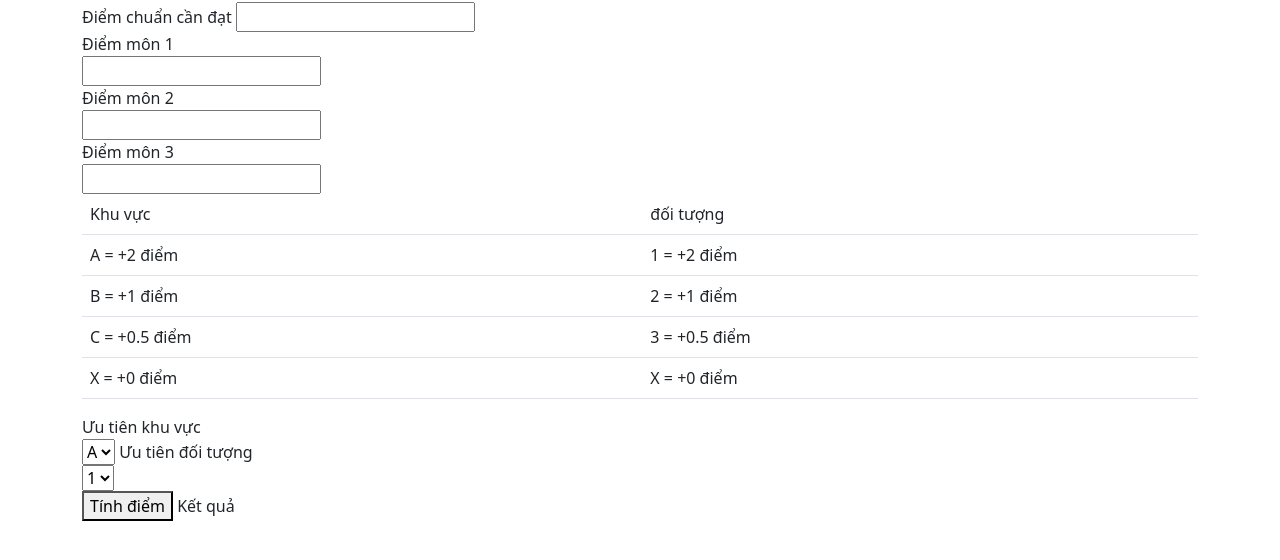
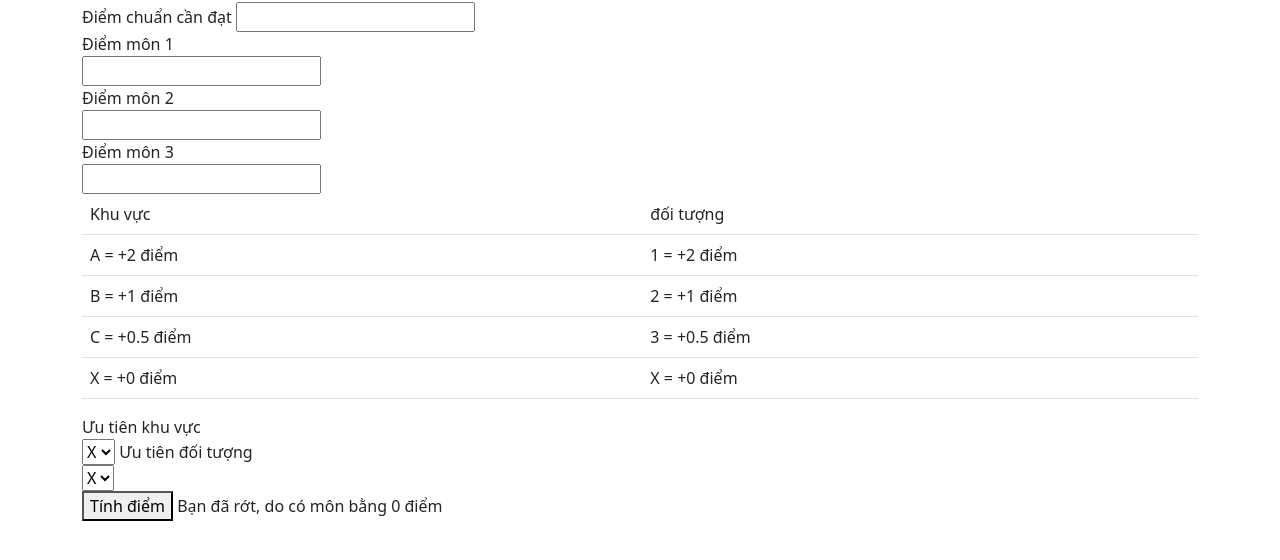
Before and after one commit to DannieFish/BC57_JS_buoi_5, a plain HTML site: page index.html in a window 1280 px wide. Both pictures are taken after a click on the button "Tính điểm". Shown: the part 54-614 px from the top of the page. Drawn offline with nearby package versions, Linux system fonts and the light colour scheme.

Commit message:
'finished_student_score'

```diff
--- a/index.html
+++ b/index.html
@@ -59,18 +59,20 @@
             <div class="col-2">
 
                 <select name="area" id="area_point">
-                    <option value=2 id="area_a">A</option>
-                    <option value=1 id="area_b">B</option>
-                    <option value=0.5 id="area_c">C</option>
-                    <option value=0 id="area_x">X</option>
+                    <option value=0>X</option>
+                    <option value=2>A</option>
+                    <option value=1>B</option>
+                    <option value=0.5>C</option>
+
                 </select>
                 <label for="">Ưu tiên đối tượng</label>
 
                 <select name="user" id="user_point">
-                    <option value=2 id="user_1">1</option>
-                    <option value=1 id="user_2">2</option>
-                    <option value=0.5 id="user_3">3</option>
-                    <option value=0 id="user_x">X</option>
+                    <option value=0>X</option>
+                    <option value=2>1</option>
+                    <option value=1>2</option>
+                    <option value=0.5>3</option>
+
                 </select>
             </div>
             <button id="calculate_score">Tính điểm</button>
--- a/index.js
+++ b/index.js
@@ -7,6 +7,24 @@ var subject1 = +document.getElementById('subject_1').value;
 var subject2 = +document.getElementById('subject_2').value;
 var subject3 = +document.getElementById('subject_3').value;
 
+var areaPoint = +document.getElementById('area_point').value;
+var userPoint = +document.getElementById('user_point').value;
+
+
+var totalScore = (subject1 + subject2 + subject3) + areaPoint + userPoint;
+
+if(subject1 <= 0 || subject2 <= 0 || subject3 <= 0){
+    document.getElementById('result').innerHTML = "Bạn đã rớt, do có môn bằng 0 điểm" ;
+    return
+}
+if(reqPoint <= totalScore){
+document.getElementById('result').innerHTML = "Bạn đã đậu" + ", điểm của bạn là: " + totalScore + " Điểm";
+}else if(reqPoint > totalScore){
+document.getElementById('result').innerHTML = "Bạn đã rớt do không đủ điểm chuẩn"+ ", điểm của bạn là: " + totalScore + " Điểm";
+}
+
+
+
 
 
 
```
